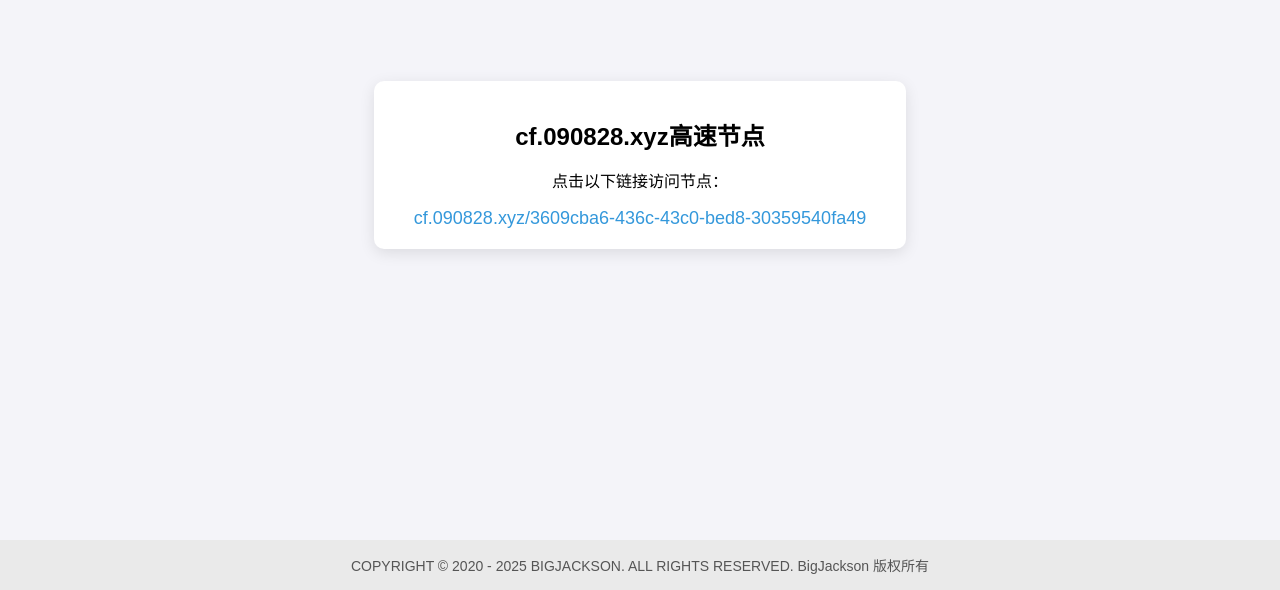
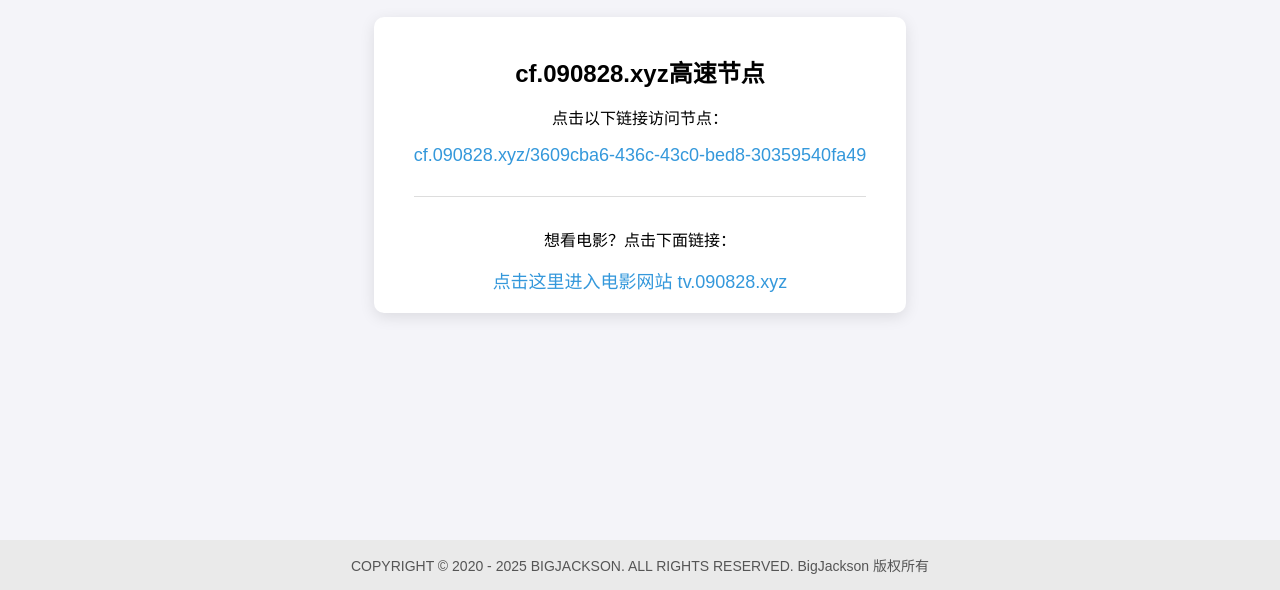
Before and after one commit to tud8951/090828xyz, a plain HTML site: page index.html in a window 1280 px wide. Shown: the part 210-800 px from the top of the page. Drawn offline with Linux system fonts and the light colour scheme.

Commit message:
Update index.html

```diff
--- a/index.html
+++ b/index.html
@@ -4,7 +4,7 @@
     <meta charset="UTF-8">
     <meta name="viewport" content="width=device-width, initial-scale=1.0">
     <meta name="description" content="cf.090828.xyz高速节点">
-    <title>cf.090828.xyz高速节点-BigJackson</title>
+    <title>090828.xyz功能大全-BigJackson</title>
     <style>
         body {
             font-family: Arial, sans-serif;
@@ -35,6 +35,11 @@
         a:hover {
             text-decoration: underline;
         }
+        hr {
+            margin: 30px 0;
+            border: none;
+            border-top: 1px solid #ddd;
+        }
         footer {
             text-align: center;
             padding: 15px 10px;
@@ -48,7 +53,14 @@
     <div class="container">
         <h1>cf.090828.xyz高速节点</h1>
         <p>点击以下链接访问节点：</p>
-        <a href="https://cf.090828.xyz/3609cba6-436c-43c0-bed8-30359540fa49" target="_blank">cf.090828.xyz/3609cba6-436c-43c0-bed8-30359540fa49</a>
+        <a href="https://cf.090828.xyz/3609cba6-436c-43c0-bed8-30359540fa49" target="_blank">
+            cf.090828.xyz/3609cba6-436c-43c0-bed8-30359540fa49
+        </a>
+
+        <hr>
+
+        <p>想看电影？点击下面链接：</p>
+        <a href="https://tv.090828.xyz" target="_blank">点击这里进入电影网站 tv.090828.xyz</a>
     </div>
     <footer>
         COPYRIGHT © 2020 - 2025 BIGJACKSON. ALL RIGHTS RESERVED. BigJackson 版权所有
```
